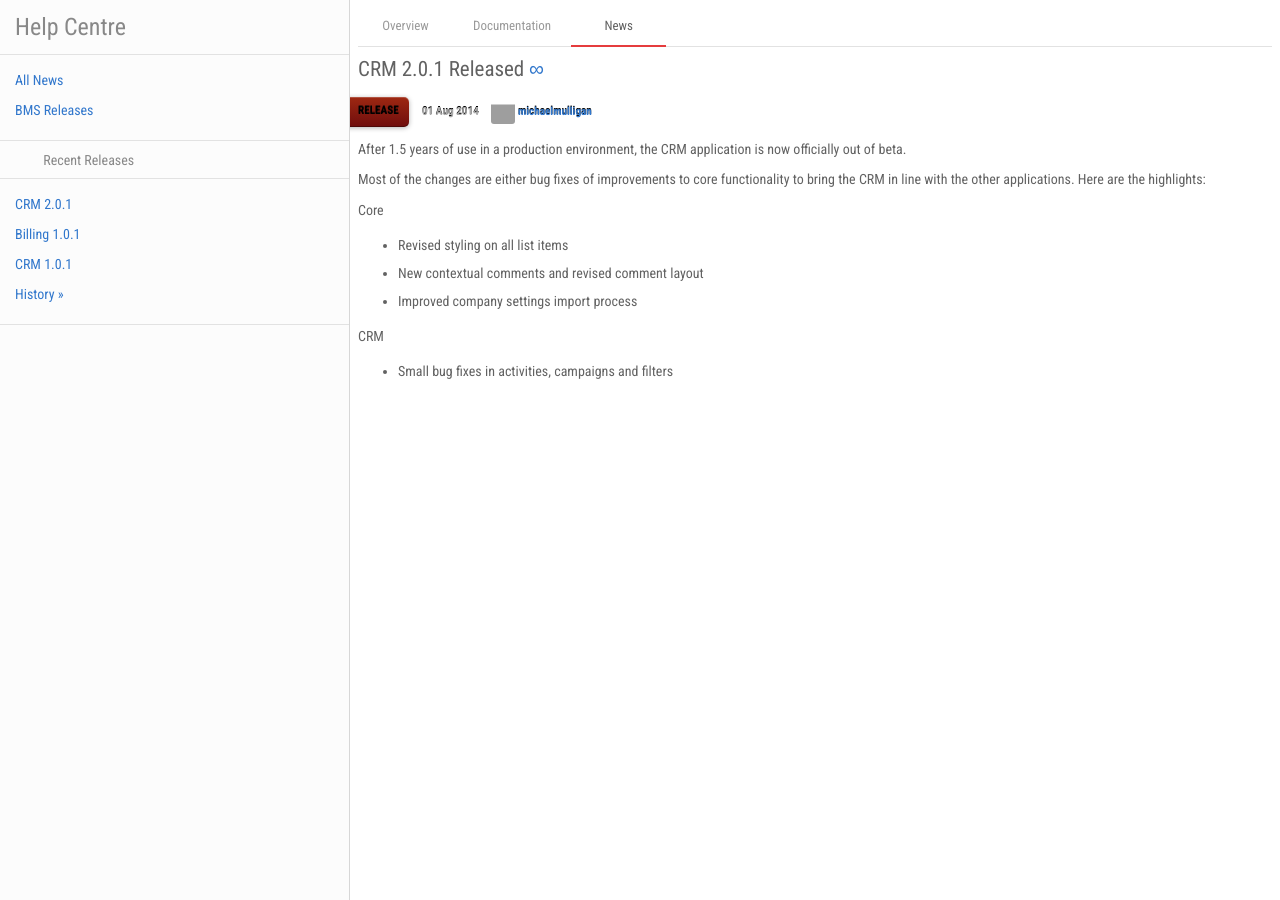
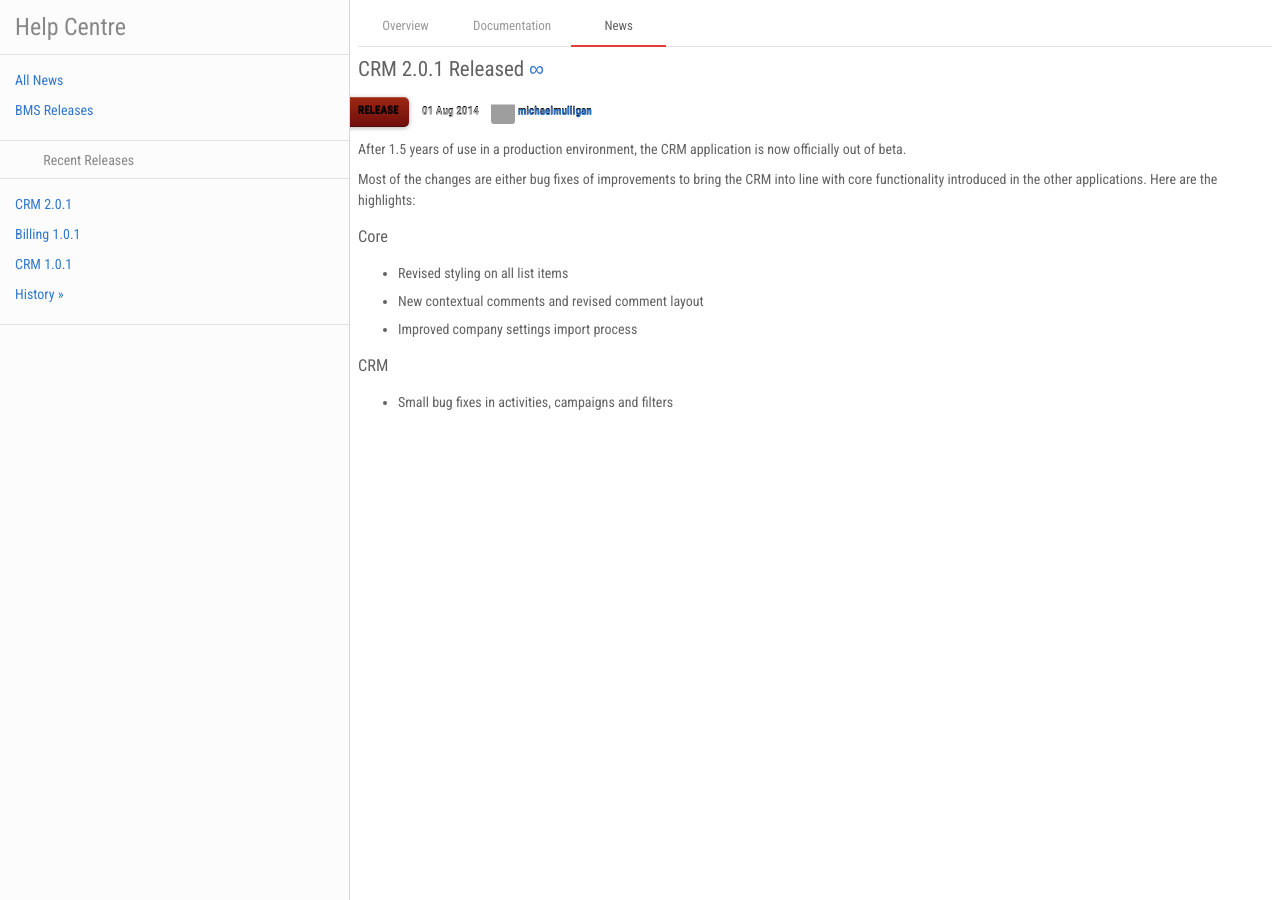
Before and after one commit to ambit/bms-support, a Jekyll site: the page built from _posts/2014-08-01-crm-2-0-1-released.md, in a window 1280 px wide. Built offline with Jekyll 4.4.1, drawn with Linux system fonts in a browser that asks for light colours; nearby versions of some CDN libraries; grey boxes are pictures that could not be loaded.

Commit message:
Update headers

```diff
--- a/_posts/2014-08-01-crm-2-0-1-released.md
+++ b/_posts/2014-08-01-crm-2-0-1-released.md
@@ -9,12 +9,14 @@ categories: [release]
 
 After 1.5 years of use in a production environment, the CRM application is now officially out of beta.
 
-Most of the changes are either bug fixes of improvements to core functionality to bring the CRM in line with the other applications. Here are the highlights:
+Most of the changes are either bug fixes of improvements to bring the CRM into line with core functionality introduced in the other applications. Here are the highlights:
 
-Core
+### Core
+
 * Revised styling on all list items
 * New contextual comments and revised comment layout
 * Improved company settings import process
 
-CRM
+### CRM
+
 * Small bug fixes in activities, campaigns and filters
```
Also changed, not shown: _posts/2013-11-22-crm-1-0-1-released.md (+4 -2 lines).
